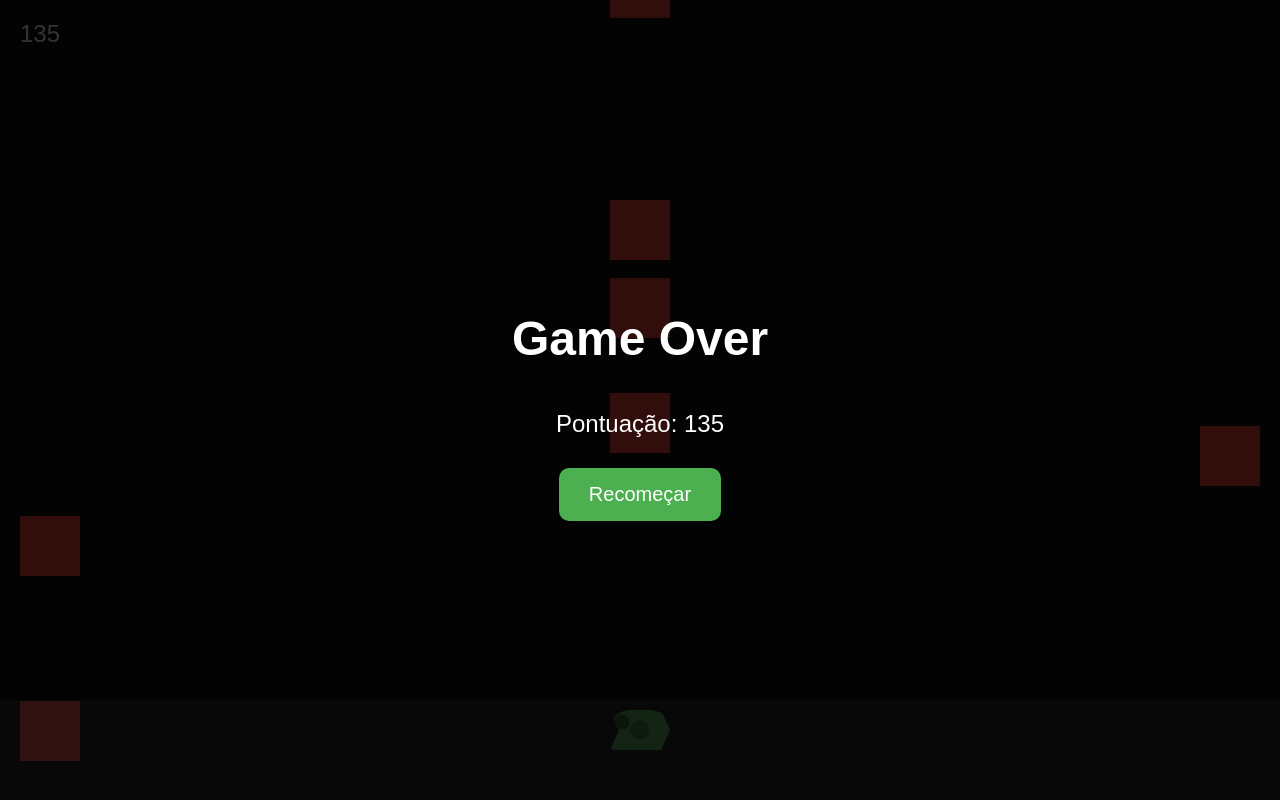
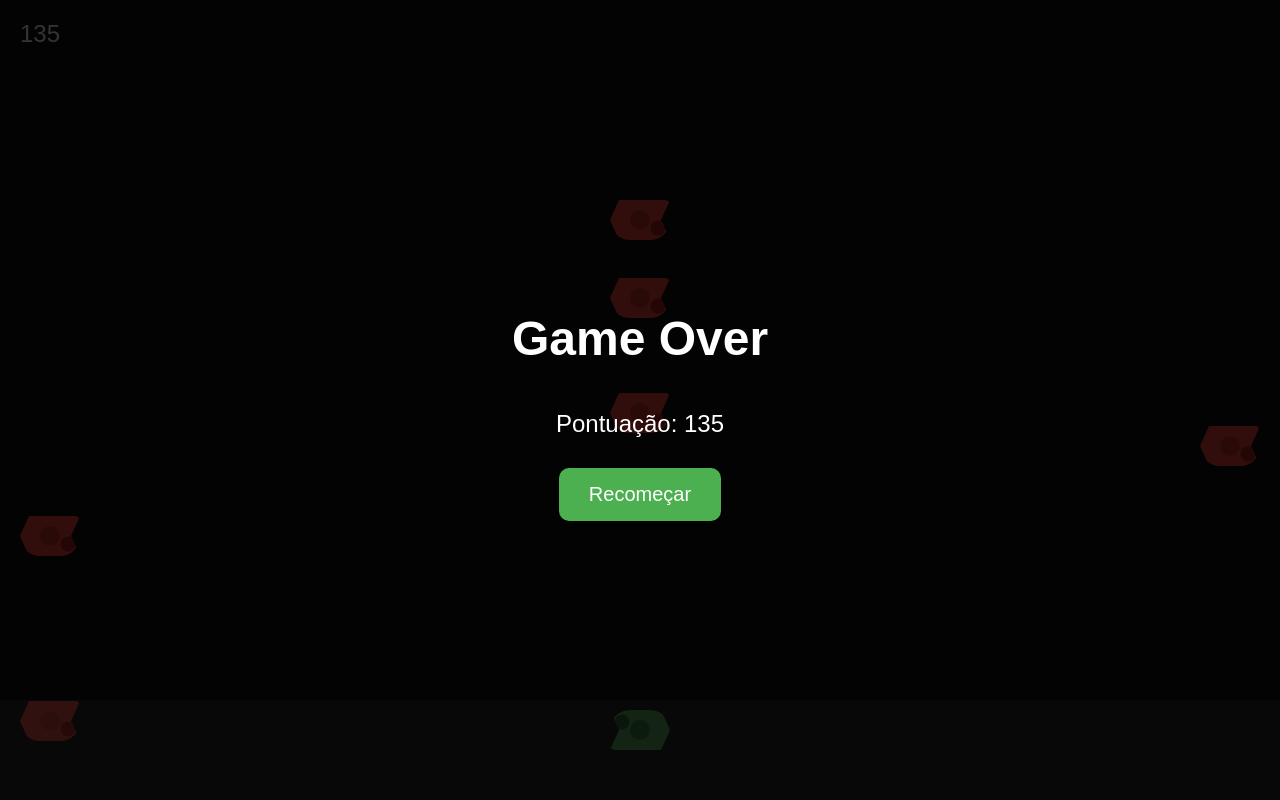
Before and after one commit to mac-2012-bot/mobile-racing-game, a website: page index.html in a window 1280 px wide. Drawn offline with Linux system fonts and the light colour scheme.

Commit message:
Transformar obstáculos em carros vermelhos virados para nós (sentido contrário)

```diff
--- a/index.html
+++ b/index.html
@@ -63,9 +63,36 @@
         .obstacle {
             position: absolute;
             width: 60px;
-            height: 60px;
+            height: 40px;
             background-color: #F44336;
+            border-radius: 20px 20px 5px 5px;
             z-index: 5;
+            clip-path: polygon(0% 0%, 85% 0%, 100% 50%, 85% 100%, 0% 100%, 15% 50%);
+            transform: rotate(180deg);
+        }
+
+        .obstacle::before {
+            content: '';
+            position: absolute;
+            width: 20px;
+            height: 20px;
+            background-color: #D32F2F;
+            border-radius: 50%;
+            top: 50%;
+            left: 50%;
+            transform: translate(-50%, -50%);
+        }
+
+        .obstacle::after {
+            content: '';
+            position: absolute;
+            width: 15px;
+            height: 15px;
+            background-color: #B71C1C;
+            border-radius: 50%;
+            top: 30%;
+            left: 20%;
+            transform: translate(-50%, -50%);
         }
 
         #score {
@@ -212,6 +239,7 @@
 
             const obstacle = document.createElement('div');
             obstacle.className = 'obstacle';
+            obstacle.style.backgroundColor = '#F44336';
 
             const lane = Math.floor(Math.random() * 3);
             let leftPos;
```
